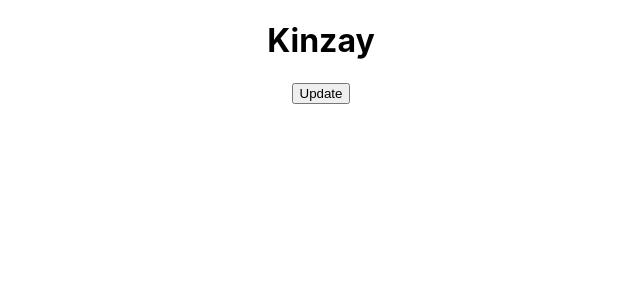
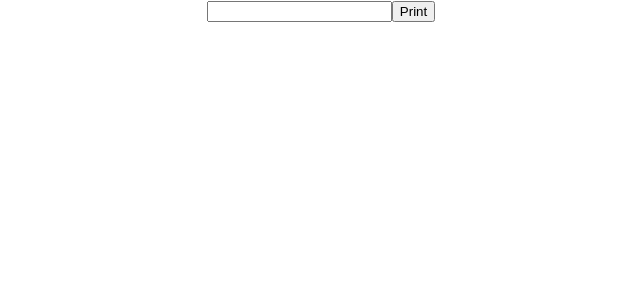
Before and after one commit to Kinzamalik/React-Series, a React (Create React App) app: page / in a window 1280 px wide. Shown: the top 300 px of the page, without its empty margins (319-959 px from the left). Built offline with nearby package versions, Linux system fonts and the light colour scheme.

Commit message:
input box

```diff
--- a/src/App.js
+++ b/src/App.js
@@ -5,16 +5,20 @@ import ClassComp from './Components/ClassComp'
 import ClickEvent from './Components/ClickEvent'
 import StateFun from './Components/StateFun';
 import StateClass from './Components/StateClass'
+import PropsFunc from './Components/PropsFunc'
+import InputBox from './Components/InputBox'
 
 function App() {
   return (
     <div className="App">
+      <InputBox/>
+      {/* <PropsFunc name={'kinza'}/> */}
      {/* <h1>Hello world</h1> */}
      {/* <FuncComp/> */}
      {/* <ClassComp/> */}
      {/* <ClickEvent/> */}
      {/* <StateFun/> */}
-     <StateClass/>
+     {/* <StateClass/> */}
     </div>
   );
 }
--- /dev/null
+++ b/src/Components/InputBox.js
@@ -0,0 +1,24 @@
+import React,{useState} from 'react'
+
+function InputBox() {
+    const [data, setData] = useState(null)
+    const [print,setPrint] = useState(false)
+
+    function getData(val) {
+        console.log(val.target.value)
+        setData(val.target.value)
+    }
+    return (
+        <div>
+            {
+                print?
+                <h1>{data}</h1>
+                :null
+            }
+            <input type='text' onChange={getData}/>
+            <button onClick={()=> setPrint(true)}>Print</button>
+        </div>
+    )
+}
+
+export default InputBox
--- /dev/null
+++ b/src/Components/PropsFunc.js
@@ -0,0 +1,15 @@
+import userEvent from '@testing-library/user-event'
+import React,{useState} from 'react'
+
+function PropsFunc(props) {
+    const [name, setName] = useState('Kinza');
+    console.warn(props)
+    return (
+        <div>
+            <h1 name={name}></h1>
+            <button onClick={()=>{setName('Malik')}}>update</button>
+        </div>
+    )
+}
+
+export default PropsFunc
```
